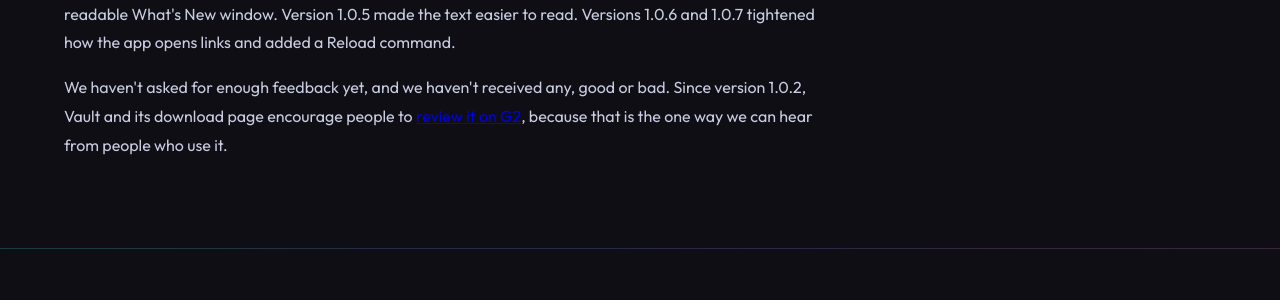
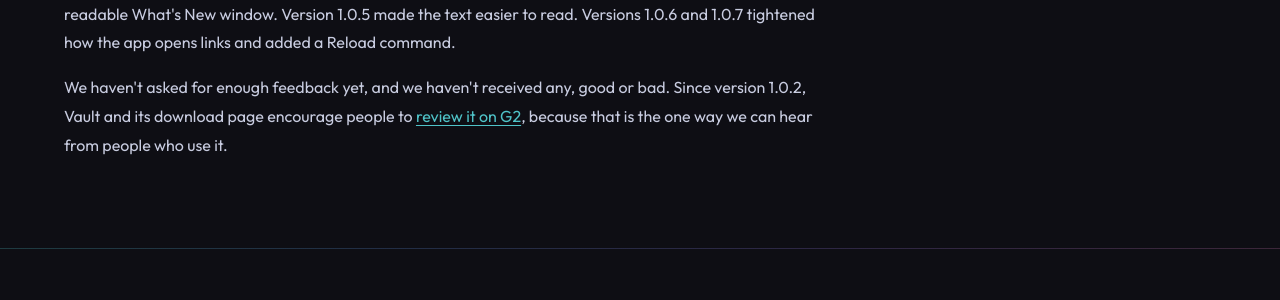
Before and after one commit to elizabethlemoine33-commits/bynorthlight-site, a Jekyll site: the page built from case-studies/northlight-vault.html, in a window 1280 px wide. Shown: the part 4184-4484 px from the top of the page. Built offline with Jekyll 4.4.1, drawn with Linux system fonts in a browser that asks for light colours.

Commit message:
Vault case study: links in body text use the teal link colour (#98)
Co-authored-by: Claude Sonnet 5.5 <noreply@anthropic.com>

```diff
--- a/case-studies/northlight-vault.html
+++ b/case-studies/northlight-vault.html
@@ -328,6 +328,8 @@ permalink: /case-studies/northlight-vault
 
 <style>
   .cs-lead { font-family:'Outfit',sans-serif; font-size:16px; line-height:1.8; color:var(--cloud); max-width:760px; margin-bottom:16px; }
+  .cs-lead a, .cs-lead a:visited { color: var(--glacial); text-decoration: underline; text-underline-offset: 3px; }
+  .cs-lead a:hover { color: var(--text); }
   .cs-grid-2 { display:grid; grid-template-columns:repeat(2,1fr); gap:16px; margin-top:24px; }
   .cs-card { background:var(--surface); border:1px solid var(--border); border-radius:10px; padding:22px 24px; }
   .cs-card h3 { font-family:'Jost',sans-serif; font-size:15px; font-weight:600; color:var(--text); letter-spacing:0.02em; margin-bottom:8px; }
```
